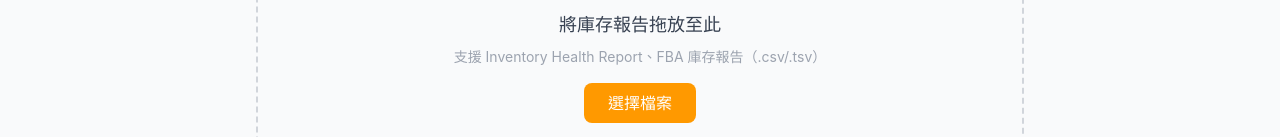
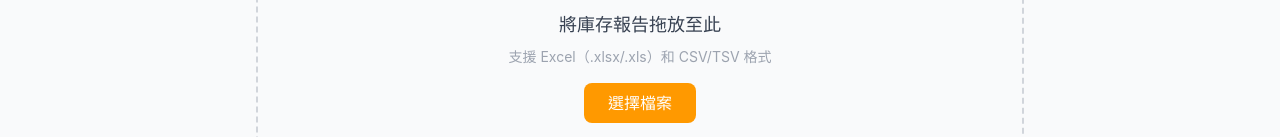
Before and after one commit to eddiechu1009-bit/amazon-eu-accounting, a React (Vite) app: page / in a window 1280 px wide. Both pictures are taken after a click on the button "📦 庫存補貨". Shown: the part 328-465 px from the top of the page. Built offline with nearby package versions, Linux system fonts and the light colour scheme; the HTML template or start-up script is replaced by a standard one.

Commit message:
feat: 三個分析工具支援 Excel 直接上傳（.xlsx/.xls）

```diff
--- a/package.json
+++ b/package.json
@@ -10,7 +10,8 @@
   },
   "dependencies": {
     "react": "^18.3.1",
-    "react-dom": "^18.3.1"
+    "react-dom": "^18.3.1",
+    "xlsx": "^0.18.5"
   },
   "devDependencies": {
     "@types/react": "^18.3.12",
--- a/src/components/AccountingAnalyzer.tsx
+++ b/src/components/AccountingAnalyzer.tsx
@@ -16,6 +16,7 @@ import {
   exportVATByCountryCSV,
   exportTransactionDetailCSV,
 } from '../data/accountingHelpers';
+import { readFileAsText } from '../data/fileHelper';
 import { useI18n } from '../i18n';
 
 type ViewMode = 'upload' | 'summary' | 'detail' | 'glossary';
@@ -49,16 +50,14 @@ export default function AccountingAnalyzer() {
   const [showRatePanel, setShowRatePanel] = useState(false);
   const isEn = lang === 'en';
 
-  const handleFile = useCallback((file: File) => {
+  const handleFile = useCallback(async (file: File) => {
     setError('');
     setFileName(file.name);
-    const reader = new FileReader();
-    reader.onload = (e) => {
     try {
-        const text = e.target?.result as string;
+      const text = await readFileAsText(file);
       const parsed = parseSettlementCSV(text);
       if (parsed.length === 0) {
-          setError(isEn ? 'Unable to parse the file. Please confirm it is an Amazon Settlement Report in CSV/TSV format.' : '無法解析檔案，請確認是 Amazon Settlement Report 的 CSV/TSV 格式。');
+        setError(isEn ? 'Unable to parse the file. Please confirm it is an Amazon Settlement Report.' : '無法解析檔案，請確認是 Amazon Settlement Report（支援 Excel 和 CSV/TSV 格式）。');
         return;
       }
       setRows(parsed);
@@ -67,8 +66,6 @@ export default function AccountingAnalyzer() {
     } catch {
       setError(isEn ? 'File parsing failed. Please check the format.' : '檔案解析失敗，請確認格式正確。');
     }
-    };
-    reader.readAsText(file);
   }, [isEn]);
 
   const onDrop = useCallback((e: React.DragEvent) => {
@@ -108,7 +105,7 @@ export default function AccountingAnalyzer() {
           <p className="text-sm text-gray-400 mb-4">{t('fileFormats')}</p>
           <label className="inline-block px-6 py-2 bg-amazon-orange text-white rounded-lg cursor-pointer hover:bg-orange-500 transition">
             {t('orChooseFile')}
-            <input type="file" accept=".csv,.tsv,.txt" onChange={onFileInput} className="hidden" />
+            <input type="file" accept=".csv,.tsv,.txt,.xlsx,.xls" onChange={onFileInput} className="hidden" />
           </label>
         </div>
 
--- a/src/components/AdAnalyzer.tsx
+++ b/src/components/AdAnalyzer.tsx
@@ -1,6 +1,7 @@
 import { useState, useCallback, useMemo } from 'react';
 import { AdRow, AdSummary, KeywordPerformance } from '../data/adTypes';
 import { parseAdReport, summarizeAdReport, analyzeKeywords } from '../data/adParser';
+import { readFileAsText } from '../data/fileHelper';
 import { useI18n } from '../i18n';
 
 type ViewMode = 'upload' | 'dashboard';
@@ -16,16 +17,14 @@ export default function AdAnalyzer() {
   const [error, setError] = useState('');
   const [targetAcos, setTargetAcos] = useState(30);
 
-  const handleFile = useCallback((file: File) => {
+  const handleFile = useCallback(async (file: File) => {
     setError('');
     setFileName(file.name);
-    const reader = new FileReader();
-    reader.onload = (e) => {
     try {
-        const text = e.target?.result as string;
+      const text = await readFileAsText(file);
       const parsed = parseAdReport(text);
       if (parsed.length === 0) {
-          setError(isEn ? 'Unable to parse. Please confirm it is a Sponsored Products report (CSV/TSV).' : '無法解析，請確認是 Sponsored Products 廣告報告（CSV/TSV 格式）。');
+        setError(isEn ? 'Unable to parse. Please confirm it is a Sponsored Products report.' : '無法解析，請確認是 Sponsored Products 廣告報告。');
         return;
       }
       setRows(parsed);
@@ -34,8 +33,6 @@ export default function AdAnalyzer() {
     } catch {
       setError(isEn ? 'File parsing failed.' : '檔案解析失敗。');
     }
-    };
-    reader.readAsText(file);
   }, [isEn]);
 
   const onDrop = useCallback((e: React.DragEvent) => {
@@ -72,10 +69,10 @@ export default function AdAnalyzer() {
         >
           <div className="text-5xl mb-4">📢</div>
           <p className="text-lg font-medium text-gray-700 mb-2">{isEn ? 'Drop your ad report here' : '將廣告報告拖放至此'}</p>
-          <p className="text-sm text-gray-400 mb-4">{isEn ? 'Supports Sponsored Products Search Term / Targeting reports (.csv/.tsv)' : '支援 Sponsored Products 搜尋詞報告 / Targeting 報告（.csv/.tsv）'}</p>
+          <p className="text-sm text-gray-400 mb-4">{isEn ? 'Supports Excel (.xlsx/.xls) and CSV/TSV reports' : '支援 Excel（.xlsx/.xls）和 CSV/TSV 格式'}</p>
           <label className="inline-block px-6 py-2 bg-amazon-orange text-white rounded-lg cursor-pointer hover:bg-orange-500 transition">
             {isEn ? 'Choose file' : '選擇檔案'}
-            <input type="file" accept=".csv,.tsv,.txt" onChange={onFileInput} className="hidden" />
+            <input type="file" accept=".csv,.tsv,.txt,.xlsx,.xls" onChange={onFileInput} className="hidden" />
           </label>
         </div>
         {error && <div className="mt-4 p-3 bg-red-50 border border-red-200 rounded-lg text-red-700 text-sm">⚠️ {error}</div>}
@@ -85,7 +82,8 @@ export default function AdAnalyzer() {
             <li>{isEn ? 'Go to Seller Central → Advertising → Campaign Manager' : '前往 Seller Central → 廣告 → Campaign Manager'}</li>
             <li>{isEn ? 'Click "Measurement & Reporting" → "Sponsored ads reports"' : '點擊「衡量和報告」→「贊助廣告報告」'}</li>
             <li>{isEn ? 'Create report: Search Term or Targeting, select date range' : '建立報告：搜尋詞報告或 Targeting 報告，選擇日期範圍'}</li>
-            <li>{isEn ? 'Download and upload the CSV file here' : '下載 CSV 檔案後上傳至此'}</li>
+            <li>{isEn ? 'Download the report (Excel .xlsx or CSV)' : '下載報告（Excel .xlsx 或 CSV 格式皆可）'}</li>
+            <li>{isEn ? 'Upload the file here — both Excel and CSV are supported' : '直接上傳檔案至此 — 支援 Excel 和 CSV，不需要手動轉換格式'}</li>
           </ol>
         </div>
       </div>
--- a/src/components/InventoryAnalyzer.tsx
+++ b/src/components/InventoryAnalyzer.tsx
@@ -1,6 +1,7 @@
 import { useState, useCallback, useMemo } from 'react';
 import { InventoryRow, RestockResult } from '../data/inventoryTypes';
 import { parseInventoryReport, calcRestock, exportRestockCSV } from '../data/inventoryParser';
+import { readFileAsText } from '../data/fileHelper';
 import { useI18n } from '../i18n';
 
 export default function InventoryAnalyzer() {
@@ -15,13 +16,11 @@ export default function InventoryAnalyzer() {
   const [safetyDays, setSafetyDays] = useState(14);
   const [targetDays, setTargetDays] = useState(60);
 
-  const handleFile = useCallback((file: File) => {
+  const handleFile = useCallback(async (file: File) => {
     setError('');
     setFileName(file.name);
-    const reader = new FileReader();
-    reader.onload = (e) => {
     try {
-        const text = e.target?.result as string;
+      const text = await readFileAsText(file);
       const parsed = parseInventoryReport(text);
       if (parsed.length === 0) {
         setError(isEn ? 'Unable to parse. Please confirm it is an Inventory Health Report.' : '無法解析，請確認是 Inventory Health Report（庫存健康報告）。');
@@ -32,8 +31,6 @@ export default function InventoryAnalyzer() {
     } catch {
       setError(isEn ? 'File parsing failed.' : '檔案解析失敗。');
     }
-    };
-    reader.readAsText(file);
   }, [isEn]);
 
   const onDrop = useCallback((e: React.DragEvent) => {
@@ -79,10 +76,10 @@ export default function InventoryAnalyzer() {
         >
           <div className="text-5xl mb-4">📦</div>
           <p className="text-lg font-medium text-gray-700 mb-2">{isEn ? 'Drop your inventory report here' : '將庫存報告拖放至此'}</p>
-          <p className="text-sm text-gray-400 mb-4">{isEn ? 'Supports Inventory Health Report, FBA Inventory (.csv/.tsv)' : '支援 Inventory Health Report、FBA 庫存報告（.csv/.tsv）'}</p>
+          <p className="text-sm text-gray-400 mb-4">{isEn ? 'Supports Excel (.xlsx/.xls) and CSV/TSV formats' : '支援 Excel（.xlsx/.xls）和 CSV/TSV 格式'}</p>
           <label className="inline-block px-6 py-2 bg-amazon-orange text-white rounded-lg cursor-pointer hover:bg-orange-500 transition">
             {isEn ? 'Choose file' : '選擇檔案'}
-            <input type="file" accept=".csv,.tsv,.txt" onChange={onFileInput} className="hidden" />
+            <input type="file" accept=".csv,.tsv,.txt,.xlsx,.xls" onChange={onFileInput} className="hidden" />
           </label>
         </div>
         {error && <div className="mt-4 p-3 bg-red-50 border border-red-200 rounded-lg text-red-700 text-sm">⚠️ {error}</div>}
--- /dev/null
+++ b/src/data/fileHelper.ts
@@ -0,0 +1,33 @@
+import * as XLSX from 'xlsx';
+
+/** 讀取檔案（支援 CSV/TSV/TXT 和 Excel .xlsx/.xls），返回 CSV 文字 */
+export function readFileAsText(file: File): Promise<string> {
+  return new Promise((resolve, reject) => {
+    const isExcel = /\.(xlsx|xls)$/i.test(file.name);
+    const reader = new FileReader();
+
+    reader.onload = (e) => {
+      try {
+        if (isExcel) {
+          const arrayBuffer = e.target?.result as ArrayBuffer;
+          const workbook = XLSX.read(arrayBuffer, { type: 'array' });
+          const sheetName = workbook.SheetNames[0];
+          const sheet = workbook.Sheets[sheetName];
+          resolve(XLSX.utils.sheet_to_csv(sheet));
+        } else {
+          resolve(e.target?.result as string);
+        }
+      } catch (err) {
+        reject(err);
+      }
+    };
+
+    reader.onerror = () => reject(reader.error);
+
+    if (isExcel) {
+      reader.readAsArrayBuffer(file);
+    } else {
+      reader.readAsText(file);
+    }
+  });
+}
--- a/src/i18n.tsx
+++ b/src/i18n.tsx
@@ -33,7 +33,7 @@ const zh: Record<string, string> = {
   uploadTitle: '📊 帳務分析工具',
   uploadDesc: '上傳 Amazon Seller Central 的 Settlement Report（CSV / TSV），自動分類科目並產出彙總',
   dropHere: '將 Settlement Report 檔案拖放至此',
-  fileFormats: '支援 .csv / .tsv / .txt 格式',
+  fileFormats: '支援 .xlsx / .xls / .csv / .tsv / .txt 格式（Excel 可直接上傳，不需轉檔）',
   orChooseFile: '或點此選擇檔案',
   parseError: '無法解析檔案，請確認是 Amazon Settlement Report 的 CSV/TSV 格式。',
   parseFailure: '檔案解析失敗，請確認格式正確。',
@@ -117,7 +117,7 @@ const en: Record<string, string> = {
   uploadTitle: '📊 Accounting Analyzer',
   uploadDesc: 'Upload your Amazon Seller Central Settlement Report (CSV / TSV) to auto-classify fees and generate a summary',
   dropHere: 'Drag & drop your Settlement Report here',
-  fileFormats: 'Supports .csv / .tsv / .txt formats',
+  fileFormats: 'Supports .xlsx / .xls / .csv / .tsv / .txt (Excel files can be uploaded directly)',
   orChooseFile: 'Or click to choose a file',
   parseError: 'Unable to parse the file. Please confirm it is an Amazon Settlement Report in CSV/TSV format.',
   parseFailure: 'File parsing failed. Please check the format.',
```
Also changed, not shown: 1 other file (tests, documents, lock files or other folders). Lines whose indentation alone changed are shown as unchanged.
